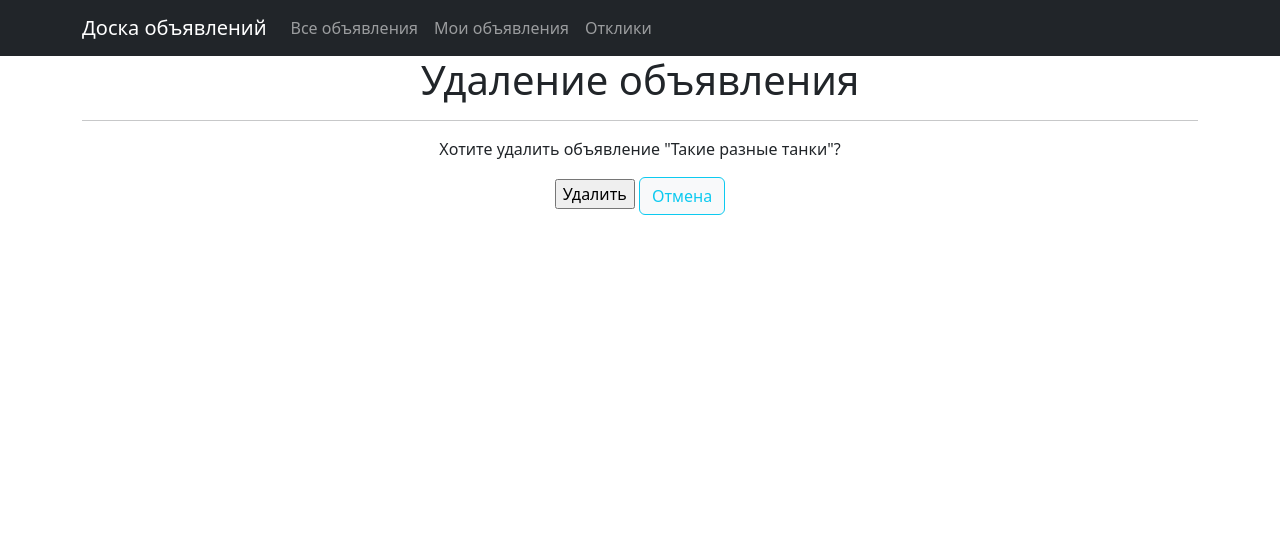
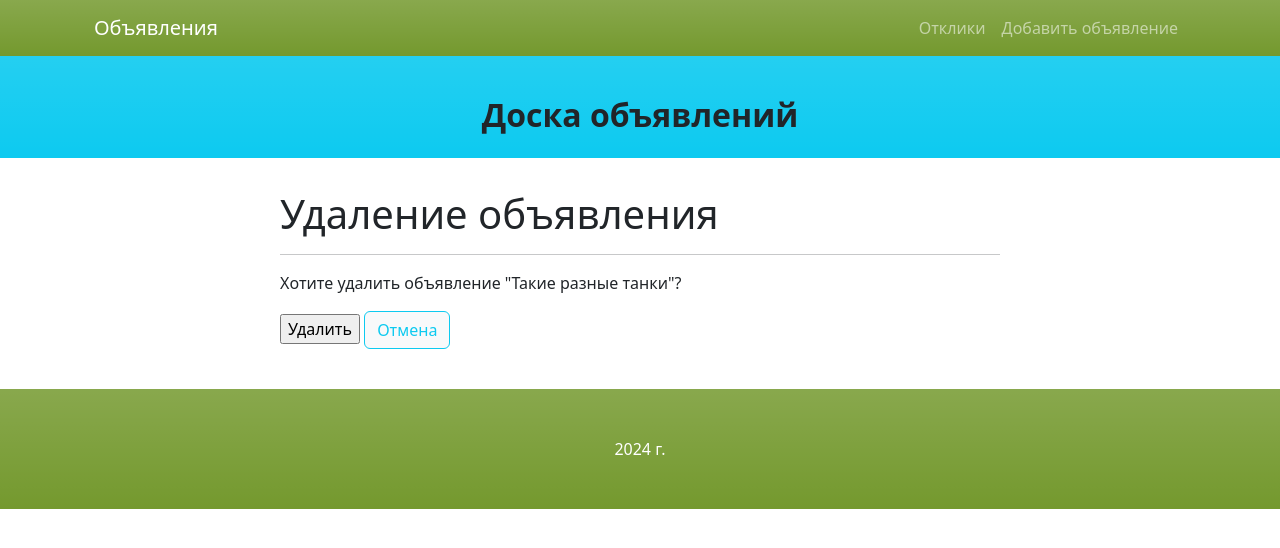
Before and after one commit to GalinaNic/skillfactory-module-D19-Derechina, a Django app: page /bill/1/delete/ in a window 1280 px wide. Shown: the top 548 px of the page. Run offline with Django 4.2, Linux system fonts and the light colour scheme; a user stored in the database is signed in; data comes from the database, SQL or seed files in the repository; some libraries are stand-ins or nearby versions.

Commit message:
Commit 3

```diff
--- a/Billboard/bills/urls.py
+++ b/Billboard/bills/urls.py
@@ -4,7 +4,7 @@ from .views import *
 urlpatterns = [
    path('', BillList.as_view(), name='bill_list'),
    path('bill/<int:pk>/', BillDetail.as_view(), name='bill_detail'),
-   path('categories/<int:pk>/', CategoryList.as_view(), name='bill_cat_list'),
+   #path('categories/<int:pk>/', CategoryList.as_view(), name='bill_cat_list'),
    path('categories/<int:pk>/subscribe/', subscribe, name='subscribe'),
    path('create/', BillCreate.as_view(), name='bill_create'),
    path('bill/<int:pk>/update/', BillUpdate.as_view(), name='bill_edit'),
@@ -15,5 +15,5 @@ urlpatterns = [
    path('comments/<int:pk>/delete/', CommentDelete.as_view(), name='comment_delete'),
    path('comments/<int:pk>/accept/', accept_comment, name='accept_comment'),
    path('confirm/', ConfirmUser.as_view(), name='confirm_user'),
-   path('categories/<int:pk>/', CategoryList.as_view(), name='category_list'),
+   #path('categories/<int:pk>/', CategoryList.as_view(), name='category_list'),
 ]
--- a/Billboard/bills/views.py
+++ b/Billboard/bills/views.py
@@ -9,13 +9,13 @@ from django.urls import reverse_lazy
 from django.views.generic import ListView, DetailView, CreateView, UpdateView, DeleteView
 from .models import User
 from .tasks import respond_send_email, respond_accept_send_email
-from protect.views import BillFilter
+from .filters import BillFilter
 
 
 class BillList(ListView):
     model = Bill
     template_name = 'bill_list.html'
-    context_object_name = 'bills'
+    context_object_name = 'bill'
     ordering = '-bill_time'
 
     def get_context_data(self, **kwargs):
@@ -30,23 +30,25 @@ class BillDetail(LoginRequiredMixin, DetailView):
 
     #def get_context_data(self, **kwargs):
         #context = super().get_context_data(**kwargs)
-        #comments = Comment.objects.filter(comment=True, comment_bill_id=self.kwargs['pk']).order_by('date_in')
-        #context['comment_bill'] = comments
+        #if Comment.objects.filter(author_id=self.request.user.id).filter(comment_bill_id=self.kwargs.get('pk')):
+            #context['respond'] = "Откликнулся"
+        #elif self.request.user == Bill.objects.get(pk=self.kwargs.get('pk')).author:
+            #context['respond'] = "Мое объявление"
         #return context
 
     def get_context_data(self, **kwargs):
         context = super().get_context_data(**kwargs)
-        if Comment.objects.filter(author_id=self.request.user.id).filter(comment_bill_id=self.kwargs.get('pk')):
-            context['respond'] = "Откликнулся"
-        elif self.request.user == Bill.objects.get(pk=self.kwargs.get('pk')).author:
-            context['respond'] = "Мое_объявление"
+        bill_author = Bill.objects.get(id=self.kwargs['pk']).author
+        context['is_author'] = self.request.user == bill_author
+        responds_authors = Comment.objects.filter(comment_bill=self.kwargs['pk']).values('author')
+        context['responded'] = {'author': self.request.user.id} in responds_authors
         return context
 
 class BillCreate(LoginRequiredMixin, CreateView):
     form_class = BillForm
     model = Bill
     template_name = 'bill_edit.html'
-    context_object_name = 'bill'
+    context_object_name = 'bill_create'
     success_url = reverse_lazy('bill_list')
 
     def get_context_data(self, **kwargs):
@@ -130,14 +132,13 @@ class CommentList(ListView):
     ordering = '-date_in'
     context_object_name = 'comments'
 
-    def get_queryset(self):
-        queryset = super().get_queryset()
-        self.filterset = BillFilter(self.request.GET, queryset)
-        return self.filterset.qs
+    #def get_queryset(self):
+        #queryset = super().get_queryset()
+        #self.filterset = BillFilter(self.request.GET, queryset)
+        #return self.filterset.qs
 
     def get_context_data(self, **kwargs):
         context = super().get_context_data(**kwargs)
-        context['filterset'] = self.filterset
         return context
 
 
@@ -179,20 +180,20 @@ class CommentDelete(LoginRequiredMixin, DeleteView):
         return Comment.objects.get(pk=my_id)
 
 
-class CategoryList(BillList):
-    model = Bill
-    template_name = 'category_list.html'
-    context_object_name = 'category_bills_list'
+#class CategoryList(BillList):
+    #model = Bill
+    #template_name = 'category_list.html'
+    #context_object_name = 'bill_cat_list'
 
-    def get_queryset(self):
-        self.category = get_object_or_404(Category, id=self.kwargs['pk'])
-        queryset = Bill.objects.filter(category=self.category).order_by('-bill_time')
-        return queryset
+    #def get_queryset(self):
+        #self.category = get_object_or_404(Category, id=self.kwargs['pk'])
+        #queryset = Bill.objects.filter(category=self.category).order_by('-bill_time')
+        #return queryset
 
-    def get_context_data(self, **kwargs):
-        context = super().get_context_data(**kwargs)
-        context['category'] = self.category
-        return context
+    #def get_context_data(self, **kwargs):
+        #context = super().get_context_data(**kwargs)
+        #context['category'] = self.category
+        #return context
 
 
 class Respond(LoginRequiredMixin, CreateView):
@@ -210,7 +211,7 @@ class Respond(LoginRequiredMixin, CreateView):
         respond.bill = Bill.objects.get(id=self.kwargs.get('pk'))
         respond.save()
         respond_send_email.delay(respond_id=respond.id)
-        return redirect(f'/bill/{self.kwargs.get("pk")}')
+        return redirect(f'/bill{self.kwargs.get("pk")}')
 
 
 class ConfirmUser(UpdateView):
--- a/Billboard/templates/bill_delete.html
+++ b/Billboard/templates/bill_delete.html
@@ -7,7 +7,7 @@
     {% csrf_token %}
     <p>Хотите удалить объявление "{{ object.title }}"?</p>
     <input type="submit" value="Удалить" />
-    <a style="text-decoration: none" href="/bills/{{ bill.pk }}">
+    <a style="text-decoration: none" href="/bill/{{ bill.pk }}">
         <input class="btn btn-light btn-outline-info" type="button" value="Отмена" /></a>
 </form>
 {% endblock content %}
--- a/Billboard/templates/bill_list.html
+++ b/Billboard/templates/bill_list.html
@@ -6,7 +6,7 @@
     <br><br>
     {% if bills %}
         {% for bill in bills %}
-            <a href="/bills/{{ bill.id }}" style="font-size: 20px;"><b>{{ bill.title }}</b></a><br>
+            <a href="/bill/{{ bill.id }}" style="font-size: 20px;"><b>{{ bill.title }}</b></a><br>
             <span style="font-size: 12px;"><b>Автор:  {{ bill.author }} |
                 Дата публикации: {{ bill.bill_time|date:'d.M.Y' }} г.</b></span><br><br>
 
--- a/Billboard/templates/category_list.html
+++ b/Billboard/templates/category_list.html
@@ -15,7 +15,7 @@
     </form>
 
 
-{% if category_bills_list %}
+{% if bill_cat_list %}
 
 <table width="100%" style="margin-top:35px">
     <tr>
@@ -24,11 +24,11 @@
         <td><u>Содержание</u></td>
         <td><u>Дата публикации</u></td>
     </tr>
-    {% for bill in category_bills_list %}
+    {% for bill in bill_cat_list %}
     <tr>
         <td>
             {% for category in bill.category.all %}
-                <a href="{% url 'category_list' category.id %}">{{ category }}</a>
+                <a href="{% url 'bill_cat_list' category.id %}">{{ category }}</a>
             {% endfor %}
         </td>
         <td>{{ bill.title }}</td>
--- a/Billboard/templates/comments.html
+++ b/Billboard/templates/comments.html
@@ -12,7 +12,7 @@
 	</form><br>
     {% if title %}
         <h3>Oтклики на мое объявление</h3>
-        <a href="/bills/{{ comment_bill_id }}" style="font-size: 20px;"><b>{{ title }}:</b></a><br>
+        <a href="/bill/{{ comment_bill_id }}" style="font-size: 20px;"><b>{{ title }}:</b></a><br>
         {% if filter_comment %}
             {% for comment in filter_comment %}
                 <a><b>Отклик: </b></a>{{ comment.text_comment }}<br>
--- a/Billboard/templates/default.html
+++ b/Billboard/templates/default.html
@@ -1,51 +1,70 @@
 <!DOCTYPE html>
-<html lang="en">
+{% load i18n %}
+<html lang="ru">
     <head>
-    <meta charset="utf-8"/>
-    <meta name="viewport" content="width=device-width, initial-scale=1, shrink-to-fit=no"/>
-    <meta name="description" content=""/>
-    <meta name="author" content=""/>
+        {% load static %}
+        {% load cache %}
+        <meta charset="utf-8" />
+        <meta name="viewport" content="width=device-width, initial-scale=1, shrink-to-fit=no" />
+        <meta name="description" content="" />
+        <meta name="author" content="" />
         <title>
-    <h1>Заголовок</h1>
+            {% block title %}
+            {% endblock title %}
         </title>
-    {% load static %}
-
-    <link href="{% static 'css/styles.css' %}" rel="stylesheet"/>
+        <link rel="icon" type="image/x-icon" href="{% static 'assets/icon.png' %}" />
+        <!-- Core theme CSS (includes Bootstrap)-->
+        <link href="{% static 'css/styles.css' %}" rel="stylesheet" />
     </head>
-<body>
-<nav class="navbar navbar-expand-lg navbar-dark bg-dark static-top">
-    <div class="container">
-        <a class="navbar-brand" href="/home/">Доска объявлений</a>
-        <button class="navbar-toggler" type="button" data-toggle="collapse"
-                data-target="#navbarResponsive"
-                aria-controls="navbarResponsive" aria-expanded="false"
-                aria-label="Toggle navigation">
+    <body id="page-top">
+        <!-- Navigation-->
+        {% cache 2 navigation_and_header %}
+        <nav class="navbar navbar-expand-lg navbar-dark bg-gradient fixed-top"
+             style="background-color: #74992e;" id="mainNav">
+            <div class="container px-4">
+                <a class="navbar-brand" href="{% url 'bill_list' %}">Объявления</a>
+                <button class="navbar-toggler" type="button" data-bs-toggle="collapse"
+                        data-bs-target="#navbarResponsive" aria-controls="navbarResponsive"
+                        aria-expanded="false" aria-label="Toggle navigation">
                     <span class="navbar-toggler-icon"></span>
                 </button>
                 <div class="collapse navbar-collapse" id="navbarResponsive">
-            <ul class="navbar-nav ml-auto">
-                </li>
-                <li class="nav-item">
-                    <a class="nav-link" href="#">Все объявления</a>
-                </li>
-                <li class="nav-item">
-                    <a class="nav-link" href="#">Мои объявления</a>
-                </li>
-                <li class="nav-item">
-                    <a class="nav-link" href="#">Отклики</a>
-                </li>
+                    <ul class="navbar-nav ms-auto">
+                        <li class="nav-item"><a class="nav-link" href="/comments/">Отклики</a></li>
+                        <li class="nav-item"><a class="nav-link" href="/create/">Добавить объявление</a></li>
                     </ul>
                 </div>
             </div>
         </nav>
-<div class="container">
-    <div class="row">
-        <div class="col-lg-12 text-center">
+        <!-- Header-->
+        <header class="text-dark bg-info bg-gradient" style="padding-top: 6rem; padding-bottom: 1rem;">
+            <div class="container px-3 text-center">
+                <h1 class="fw-bolder fs-2">Доска объявлений</h1>
+            </div>
+        </header>
+        {% endcache %}
+        <!-- Content section-->
+        <section style="padding-top: 2rem; padding-bottom: 1rem;">
+            <div class="container px-4">
+                <div class="row gx-4 justify-content-center">
+                    <div class="col-lg-8">
                         {% block content %}
-
                         {% endblock content %}
                     </div>
                 </div>
             </div>
+        </section>
+        <br>
+
+        <!-- Footer-->
+        {% cache 2 footer %}
+        <footer class="py-5 bg-gradient" style="background-color: #74992e;">
+            <div class="container px-4"><p class="m-0 text-center text-white">2024 г.</p></div>
+        </footer>
+        <!-- Bootstrap core JS-->
+        <script src="https://cdn.jsdelivr.net/npm/bootstrap@5.2.3/dist/js/bootstrap.bundle.min.js"></script>
+        <!-- Core theme JS-->
+        <script src="{% static 'js/scripts.js' %}"></script>
+        {% endcache %}
     </body>
 </html>
```
Also changed, not shown: Billboard/protect/views.py (+7 -7 lines), Billboard/templates/bill_detail.html (+18 -8 lines). Lines whose indentation alone changed are shown as unchanged.
